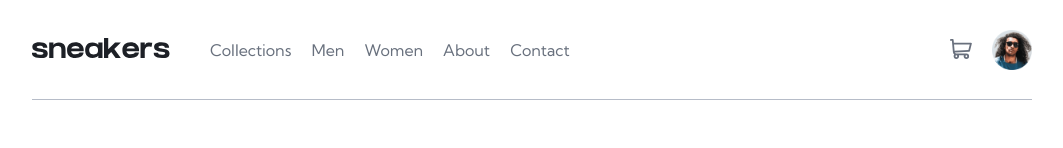
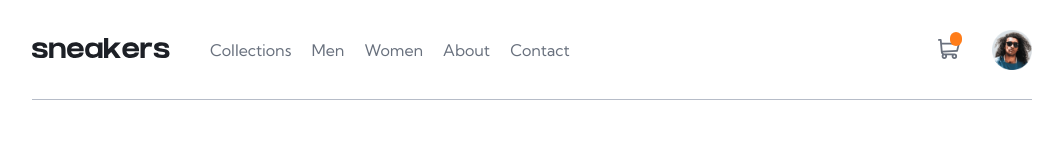
Before and after one commit to gabrielcarvalhogc/sneakers-ecommerce, a Next.js app: page / in a window 1280 px wide. Shown: the top 148 px of the page, without its empty margins (108-1171 px from the left). Built offline with nearby package versions, Linux system fonts and the light colour scheme.

Commit message:
feat: add a quantity to cart using localstorage

```diff
--- a/src/components/header/header.module.scss
+++ b/src/components/header/header.module.scss
@@ -22,6 +22,18 @@
       background-color: transparent;
       border: none;
       cursor: pointer;
+      position: relative;
+
+      span {
+        color: $white;
+        padding: 0 6px;
+        font-size: 12px;
+        background-color: $orange;
+        border-radius: 6px;
+        position: relative;
+        right: 10px;
+        bottom: 16px;
+      }
     }
   }
 
--- a/src/components/header/index.tsx
+++ b/src/components/header/index.tsx
@@ -30,7 +30,10 @@ export default function Header() {
         </div>
       </nav>
       <div className={styles.userContainer}>
-        <button><CartIcon /></button>
+        <button>
+          <CartIcon />
+          <span>{localStorage.getItem("quantity")}</span>
+        </button>
         <Image
           src="/images/image-avatar.png"
           width={40}
```
